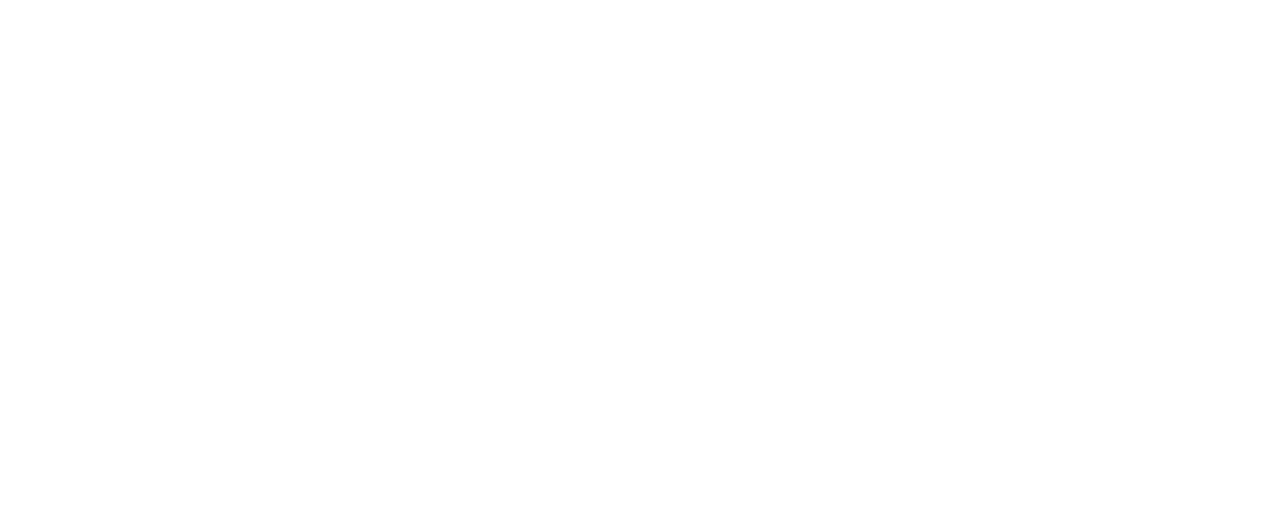
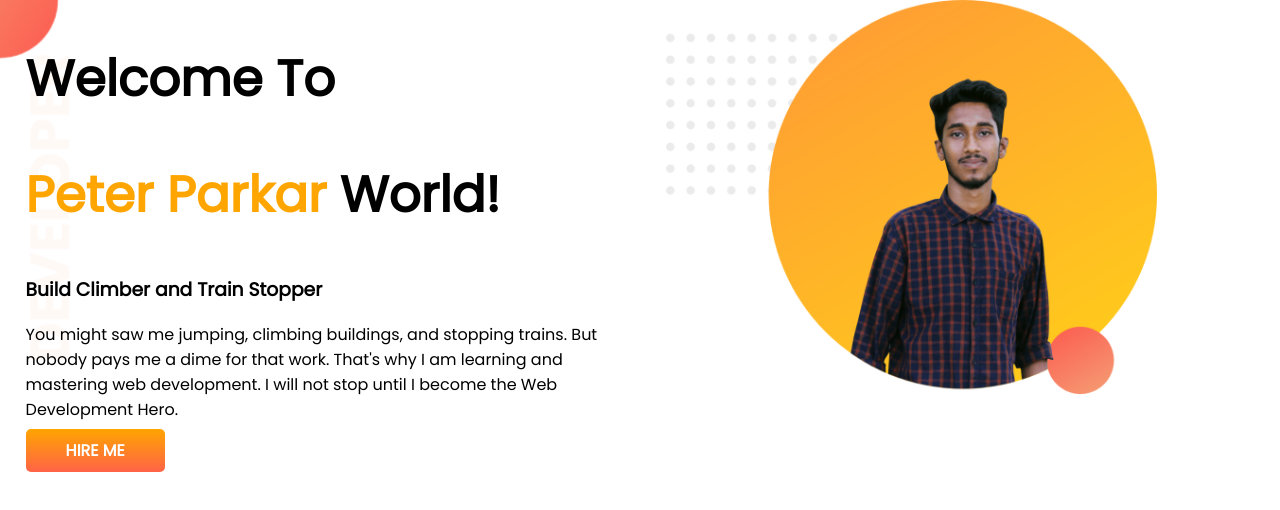
Before and after one commit to jaber996/developer-portfolio, a plain HTML site: page index.html in a window 1280 px wide. Drawn offline with Linux system fonts and the light colour scheme.

Commit message:
top banner added

```diff
--- a/index.html
+++ b/index.html
@@ -5,9 +5,23 @@
     <meta http-equiv="X-UA-Compatible" content="IE=edge">
     <meta name="viewport" content="width=device-width, initial-scale=1.0">
     <title>Jabr996 portfolio</title>
+    <link rel="preconnect" href="https://fonts.googleapis.com">
+    <link rel="preconnect" href="https://fonts.gstatic.com" crossorigin>
+    <link href="https://fonts.googleapis.com/css2?family=Poppins&display=swap" rel="stylesheet">
     <link rel="stylesheet" href="style.css">
 </head>
 <body>
-
+    <section class="top-banner">
+        <div class="half-width">
+            <h1>Welcome To</h1>
+        <h1><span  class="orange-color">Peter Parkar</span> World!</h1>
+        <h3>Build Climber and Train Stopper</h3>
+        <p>You might saw me jumping, climbing buildings, and stopping trains. But nobody pays me a dime for that work. That's why I am learning and mastering web development. I will not stop until I become the Web Development Hero.</p>
+        <a class="link-button" target="_blank" href="https://www.facebook.com/jaber996">HIRE ME</a>
+        </div>
+        <div class="half-width">
+            <img src="images/jaber.png" alt="">
+        </div>
+    </section>
 </body>
 </html>
--- a/style.css
+++ b/style.css
@@ -0,0 +1,32 @@
+body{
+    font-family: 'Poppins', sans-serif;
+    margin: 0;
+}
+h1{
+    font-size: 50px;
+}
+.orange-color{
+    color: orange;
+}
+section{
+    display: flex;
+}
+.half-width{
+    width: 50%;
+    padding-left:2%;
+}
+.half-width img{
+    width: 80%;
+}
+.link-button{
+    text-decoration: none;
+    background-image: linear-gradient(orange, tomato);
+    padding: 10px 40px;
+    color: white;
+    font-weight: 700;
+    border-radius: 5px;
+}
+.top-banner{
+    background-image:url(images/top-banner.png);
+    background-repeat: no-repeat;
+}
```
Also changed, not shown: images/dream-bg.png (added), images/exp-bg.png (added), images/image 12 (4).png (added), images/jaber.png (added), images/top-banner.png (added).
